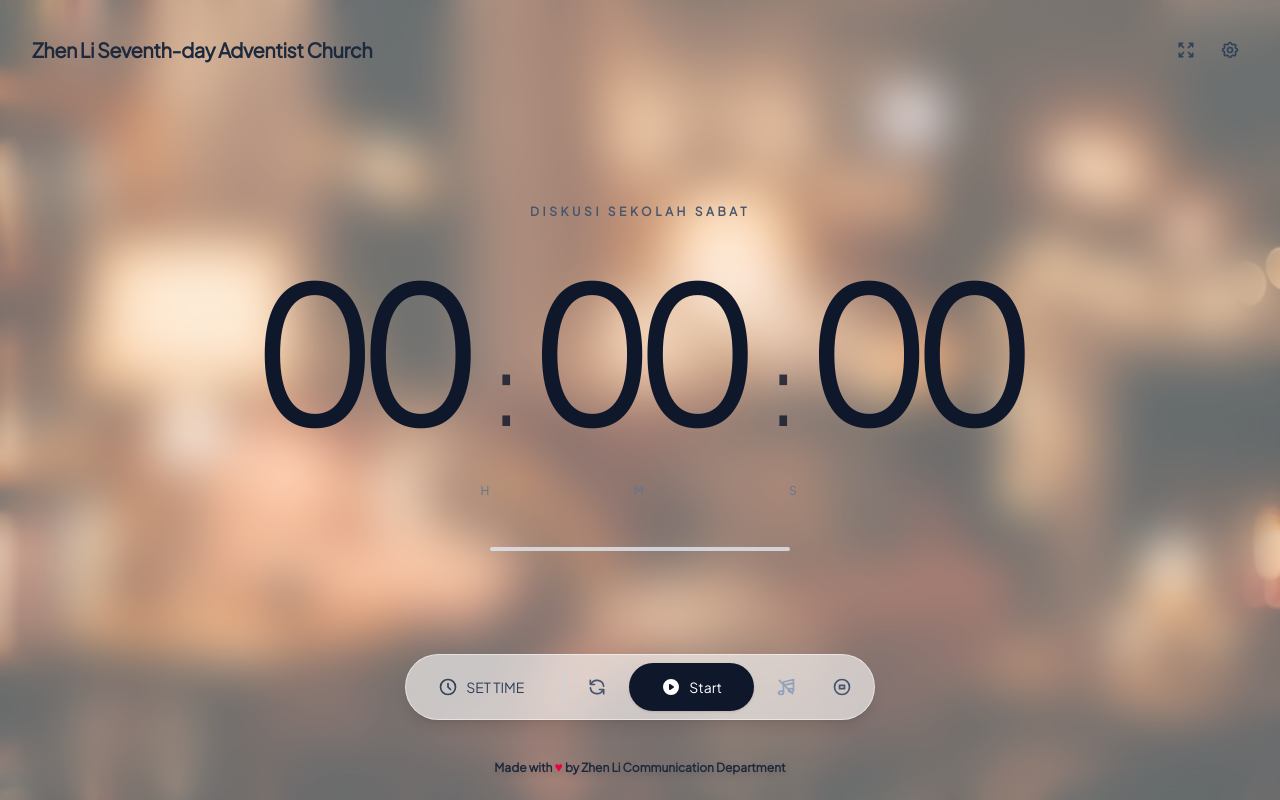
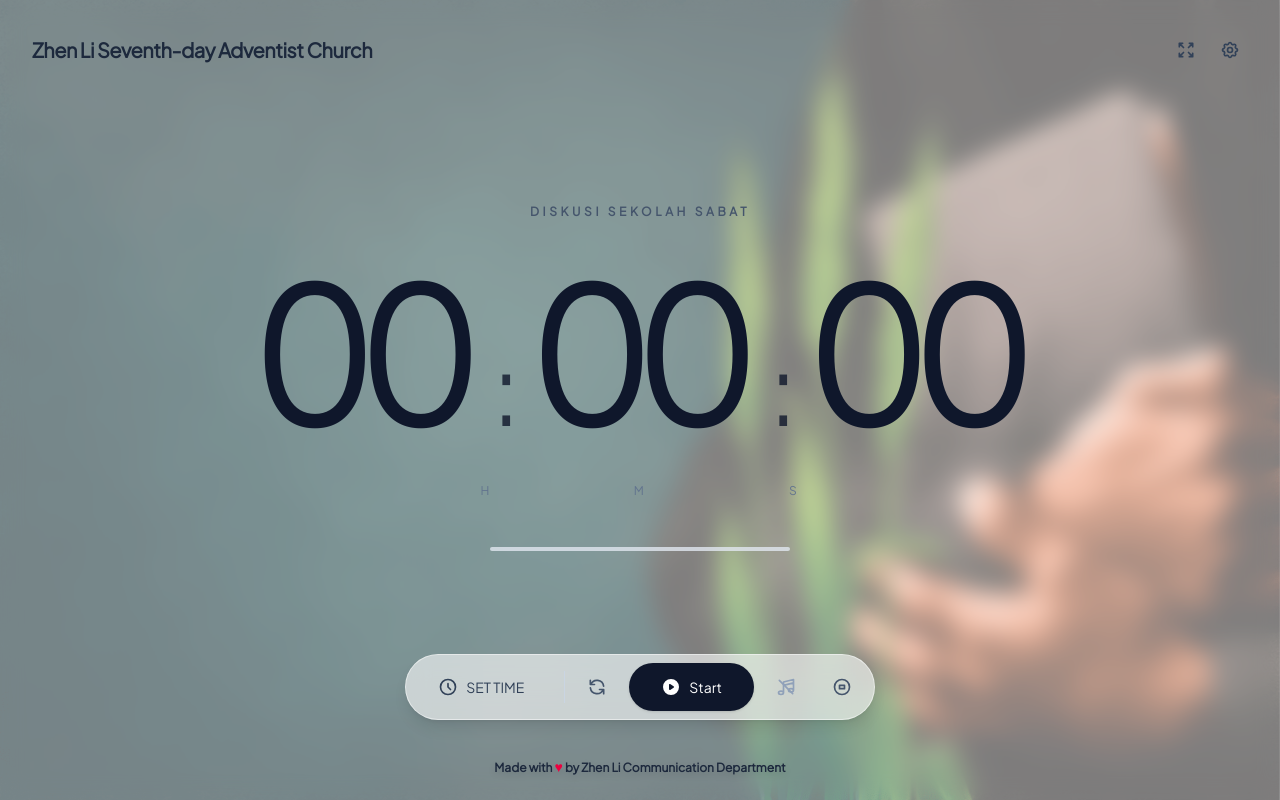
Before and after one commit to shiody/zl-countdown, a SvelteKit app: page / in a window 1280 px wide. Built offline with nearby package versions, Linux system fonts and the light colour scheme.

Commit message:
style: update background

```diff
--- a/src/routes/+page.svelte
+++ b/src/routes/+page.svelte
@@ -158,8 +158,8 @@
 </script>
 
 <!-- Ambient Background -->
-<div class="fixed inset-0 z-0 bg-[url('/images/bg.jpg')] bg-cover bg-center">
-  <div class="absolute inset-0 bg-white/40 backdrop-blur-xl"></div>
+<div class="fixed inset-0 z-0 bg-[url('/images/bg.webp')] bg-cover bg-center">
+  <div class="absolute inset-0 bg-white/40 backdrop-blur-md"></div>
 </div>
 
 <div class="min-h-screen text-slate-900 flex flex-col font-sans relative z-10">
```
Also changed, not shown: static/images/bg.jpg (deleted), static/images/bg.webp (added).
